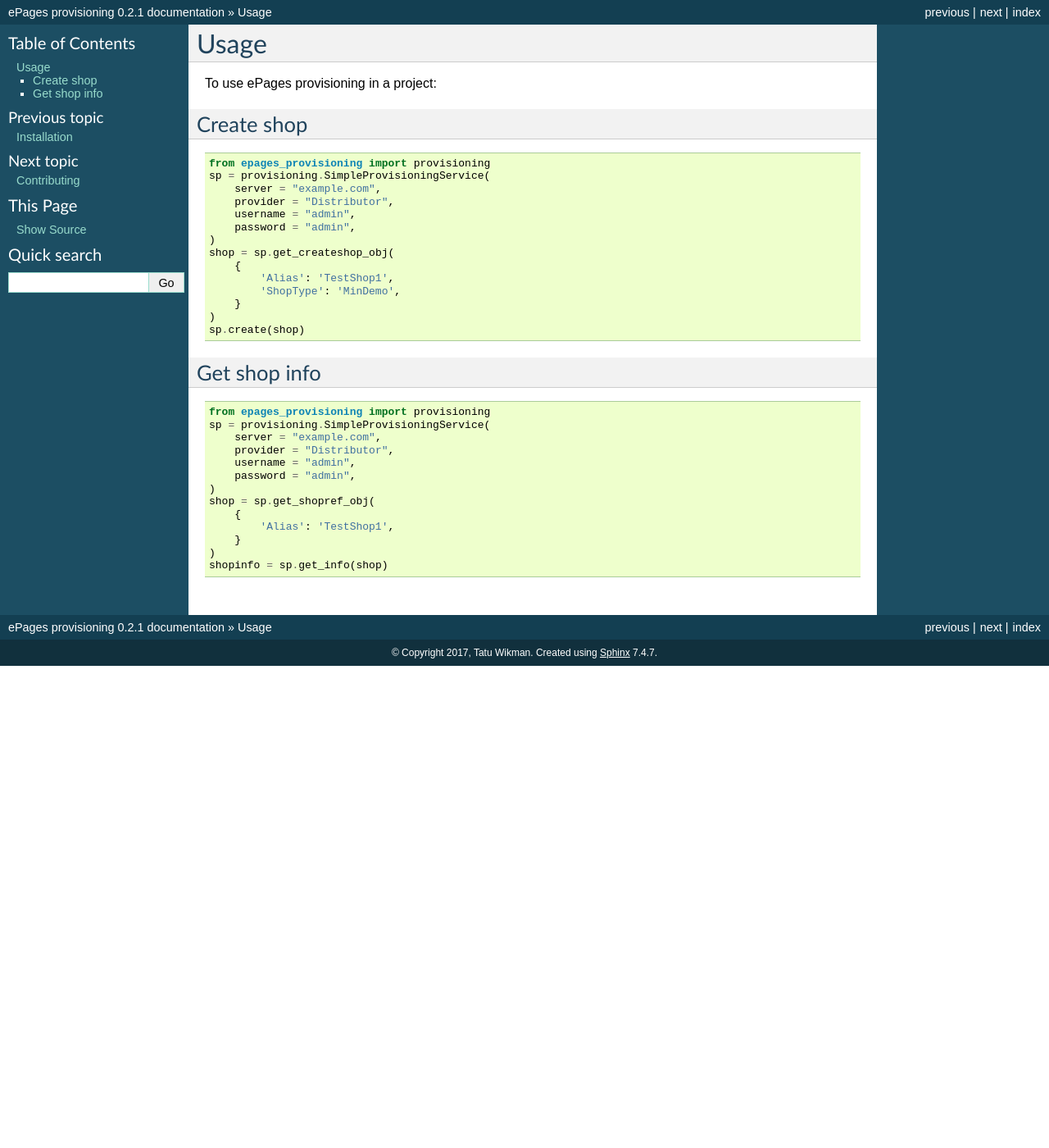
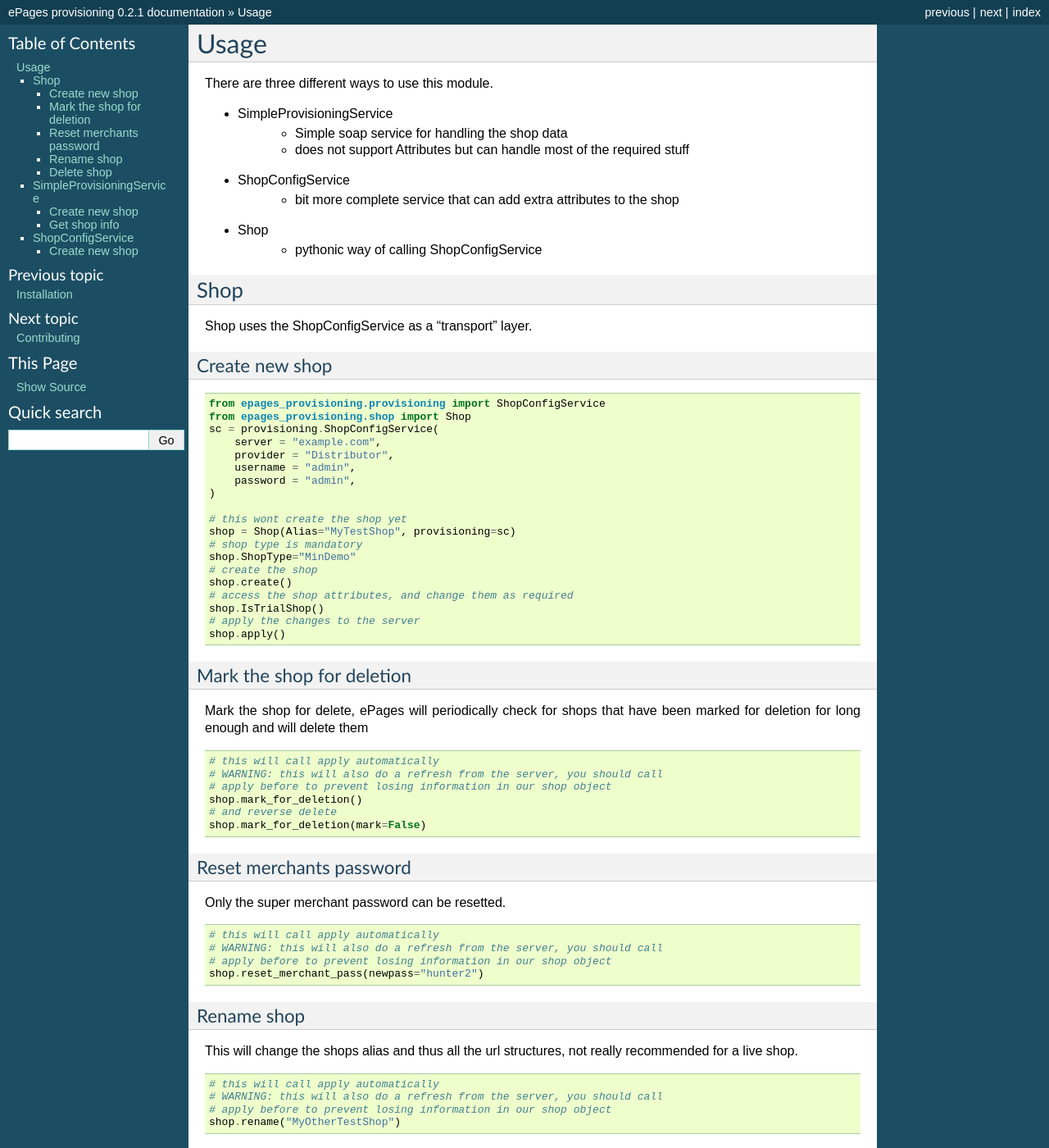
Before and after one commit to tswfi/epages_provisioning, a Sphinx documentation site: the page built from docs/usage.rst, in a window 1280 px wide and 1400 px high. Shown: the whole window at 82% size. Built offline with Sphinx 7.4.7, drawn with Linux system fonts in a browser that asks for light colours; pages that are not in the unit, such as notebooks, are missing from menus; some of the changed text lies outside the part shown.

Commit message:
more tests and documentation

```diff
--- a/docs/usage.rst
+++ b/docs/usage.rst
@@ -2,10 +2,103 @@
 Usage
 =====
 
-To use ePages provisioning in a project:
+There are three different ways to use this module.
 
-Create shop
------------
+* SimpleProvisioningService
+   * Simple soap service for handling the shop data
+   * does not support Attributes but can handle most of the required stuff
+* ShopConfigService
+   * bit more complete service that can add extra attributes to the shop
+* Shop
+   * pythonic way of calling ShopConfigService
+
+
+Shop
+----
+
+Shop uses the ShopConfigService as a "transport" layer.
+
+Create new shop
+~~~~~~~~~~~~~~~
+
+.. code-block:: python
+
+    from epages_provisioning.provisioning import ShopConfigService
+    from epages_provisioning.shop import Shop
+    sc = provisioning.ShopConfigService(
+        server = "example.com",
+        provider = "Distributor",
+        username = "admin",
+        password = "admin",
+    )
+
+    # this wont create the shop yet
+    shop = Shop(Alias="MyTestShop", provisioning=sc)
+    # shop type is mandatory
+    shop.ShopType="MinDemo"
+    # create the shop
+    shop.create()
+    # access the shop attributes, and change them as required
+    shop.IsTrialShop()
+    # apply the changes to the server
+    shop.apply()
+
+Mark the shop for deletion
+~~~~~~~~~~~~~~~~~~~~~~~~~~
+
+Mark the shop for delete, ePages will periodically check for shops that have
+been marked for deletion for long enough and will delete them
+
+.. code-block:: python
+
+    # this will call apply automatically
+    # WARNING: this will also do a refresh from the server, you should call
+    # apply before to prevent losing information in our shop object
+    shop.mark_for_deletion()
+    # and reverse delete
+    shop.mark_for_deletion(mark=False)
+
+Reset merchants password
+~~~~~~~~~~~~~~~~~~~~~~~~
+
+Only the super merchant password can be resetted.
+
+.. code-block:: python
+
+    # this will call apply automatically
+    # WARNING: this will also do a refresh from the server, you should call
+    # apply before to prevent losing information in our shop object
+    shop.reset_merchant_pass(newpass="hunter2")
+
+Rename shop
+~~~~~~~~~~~
+
+This will change the shops alias and thus all the url structures, not really
+recommended for a live shop.
+
+.. code-block:: python
+
+    # this will call apply automatically
+    # WARNING: this will also do a refresh from the server, you should call
+    # apply before to prevent losing information in our shop object
+    shop.rename("MyOtherTestShop")
+
+
+Delete shop
+~~~~~~~~~~~
+
+Totally remove the shop
+
+.. code-block:: python
+
+    shop.delete(shopref=True)
+
+
+SimpleProvisioningService
+-------------------------
+
+Create new shop
+~~~~~~~~~~~~~~~
 
 .. code-block:: python
 
@@ -24,8 +117,9 @@
     )
     sp.create(shop)
 
+
 Get shop info
--------------
+~~~~~~~~~~~~~
 
 .. code-block:: python
 
@@ -42,3 +136,27 @@
         }
     )
     shopinfo = sp.get_info(shop)
+
+
+ShopConfigService
+-----------------
+
+Create new shop
+~~~~~~~~~~~~~~~
+
+.. code-block:: python
+
+    from epages_provisioning import provisioning
+    sc = provisioning.ShopConfigService(
+        server = "example.com",
+        provider = "Distributor",
+        username = "admin",
+        password = "admin",
+    )
+    shop = sc.get_createshop_obj(
+        {
+            'Alias': 'TestShop1',
+            'ShopType': 'MinDemo',
+        }
+    )
+    sc.create(shop)
```
Also changed, not shown: 2 other files.
